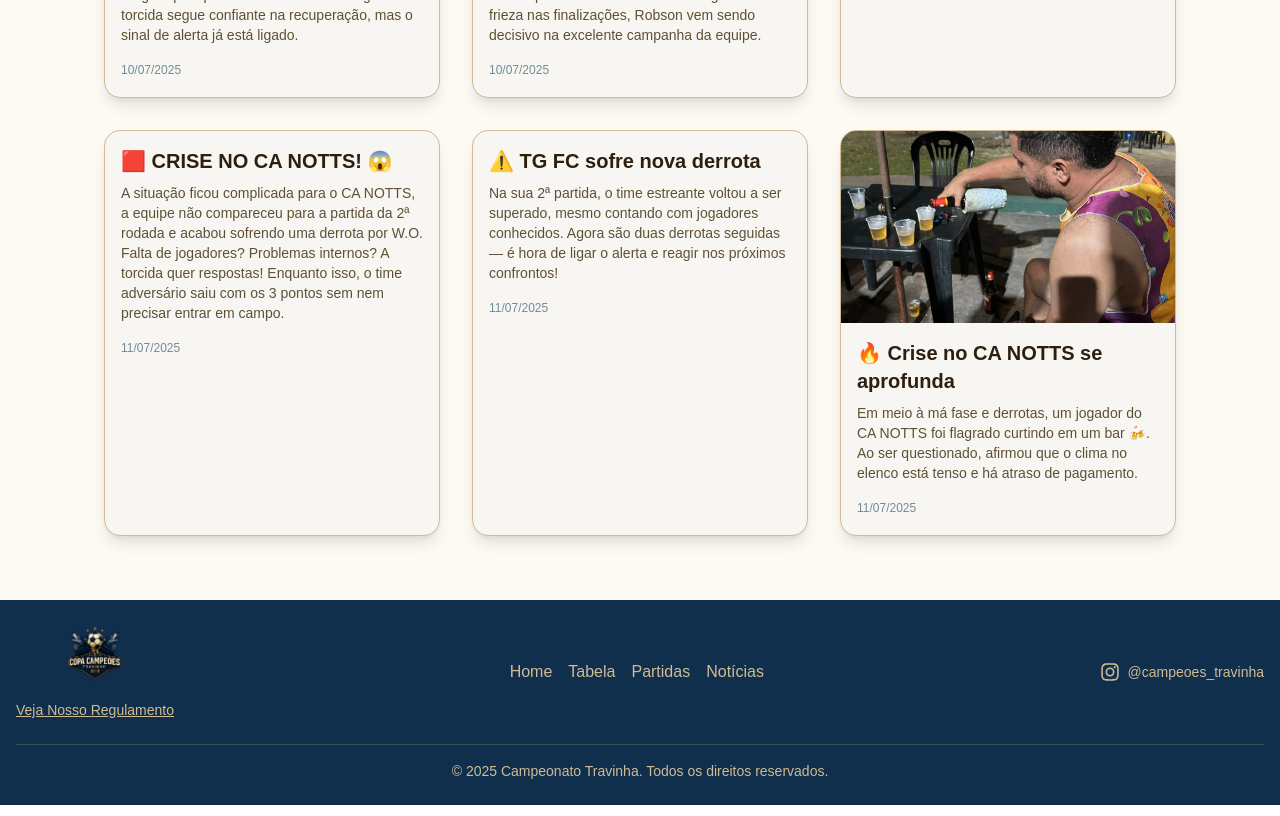
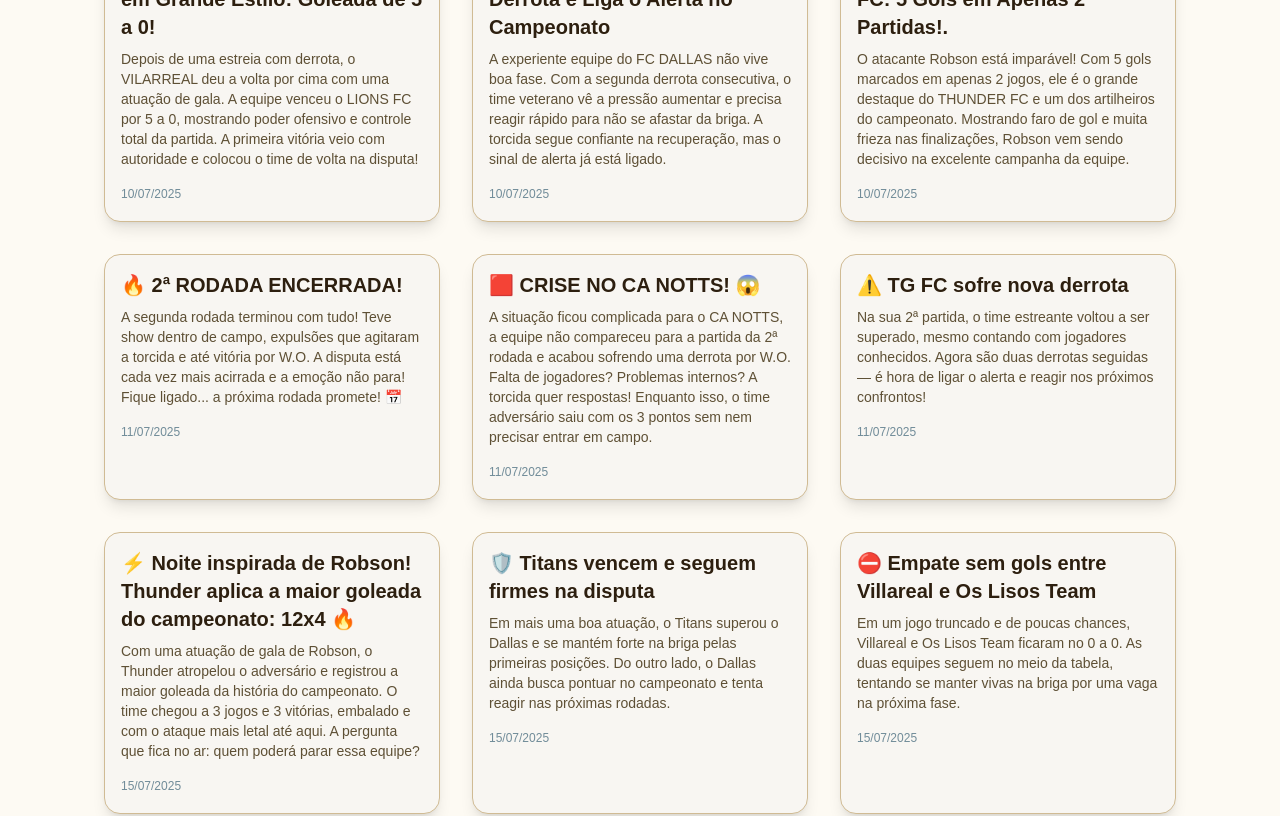
Before and after one commit to ArianNogueira/campeoes_travinho, a Next.js app in the folder client/: page /news in a window 1280 px wide. Shown: the part 800-1616 px from the top of the page. Built offline with nearby package versions, Linux system fonts and the light colour scheme.

Commit message:
feat: travinha news

```diff
--- a/client/src/app/news/page.tsx
+++ b/client/src/app/news/page.tsx
@@ -29,14 +29,6 @@ const Noticias: NextPage = () => {
           </h1>
 
           <div className="grid max-w-6xl gap-8 px-6 py-12 mx-auto md:grid-cols-2 lg:grid-cols-3">
-            {news.map((item) => (
-              <NewsCard
-                key={item.id}
-                title={item.title}
-                description={item.summary}
-                date={item.date}
-              />
-            ))}
             <div className="rounded-2xl overflow-hidden shadow-lg bg-[#f8f6f2] border border-[#d0bb94] transition-transform hover:scale-[1.01]">
               <Image
                 src={imageUrl}
@@ -52,9 +44,18 @@ const Noticias: NextPage = () => {
                   flagrado curtindo em um bar 🍻. Ao ser questionado, afirmou
                   que o clima no elenco está tenso e há atraso de pagamento.
                 </p>
-                <span className="text-xs text-[#718c99]">11/07/2025</span>
+                <span className="text-xs text-[#718c99]">DESTAQUE</span>
               </div>
             </div>
+
+            {news.map((item) => (
+              <NewsCard
+                key={item.id}
+                title={item.title}
+                description={item.summary}
+                date={item.date}
+              />
+            ))}
           </div>
         </div>
       </div>
--- a/client/src/components/mockNews.ts
+++ b/client/src/components/mockNews.ts
@@ -63,4 +63,25 @@ export const news: NewsItem[] = [
     summary:
       "Na sua 2ª partida, o time estreante voltou a ser superado, mesmo contando com jogadores conhecidos. Agora são duas derrotas seguidas — é hora de ligar o alerta e reagir nos próximos confrontos!",
   },
+  {
+    id: 9,
+    title: "⚡ Noite inspirada de Robson! Thunder aplica a maior goleada do campeonato: 12x4 🔥",
+    date: "15/07/2025",
+    summary:
+      "Com uma atuação de gala de Robson, o Thunder atropelou o adversário e registrou a maior goleada da história do campeonato. O time chegou a 3 jogos e 3 vitórias, embalado e com o ataque mais letal até aqui. A pergunta que fica no ar: quem poderá parar essa equipe?",
+  },
+  {
+    id: 10,
+    title: "🛡️ Titans vencem e seguem firmes na disputa",
+    date: "15/07/2025",
+    summary:
+      "Em mais uma boa atuação, o Titans superou o Dallas e se mantém forte na briga pelas primeiras posições. Do outro lado, o Dallas ainda busca pontuar no campeonato e tenta reagir nas próximas rodadas. ",
+  },
+  {
+    id: 11,
+    title: "⛔ Empate sem gols entre Villareal e Os Lisos Team",
+    date: "15/07/2025",
+    summary:
+    "Em um jogo truncado e de poucas chances, Villareal e Os Lisos Team ficaram no 0 a 0. As duas equipes seguem no meio da tabela, tentando se manter vivas na briga por uma vaga na próxima fase."
+  },
 ];
```
